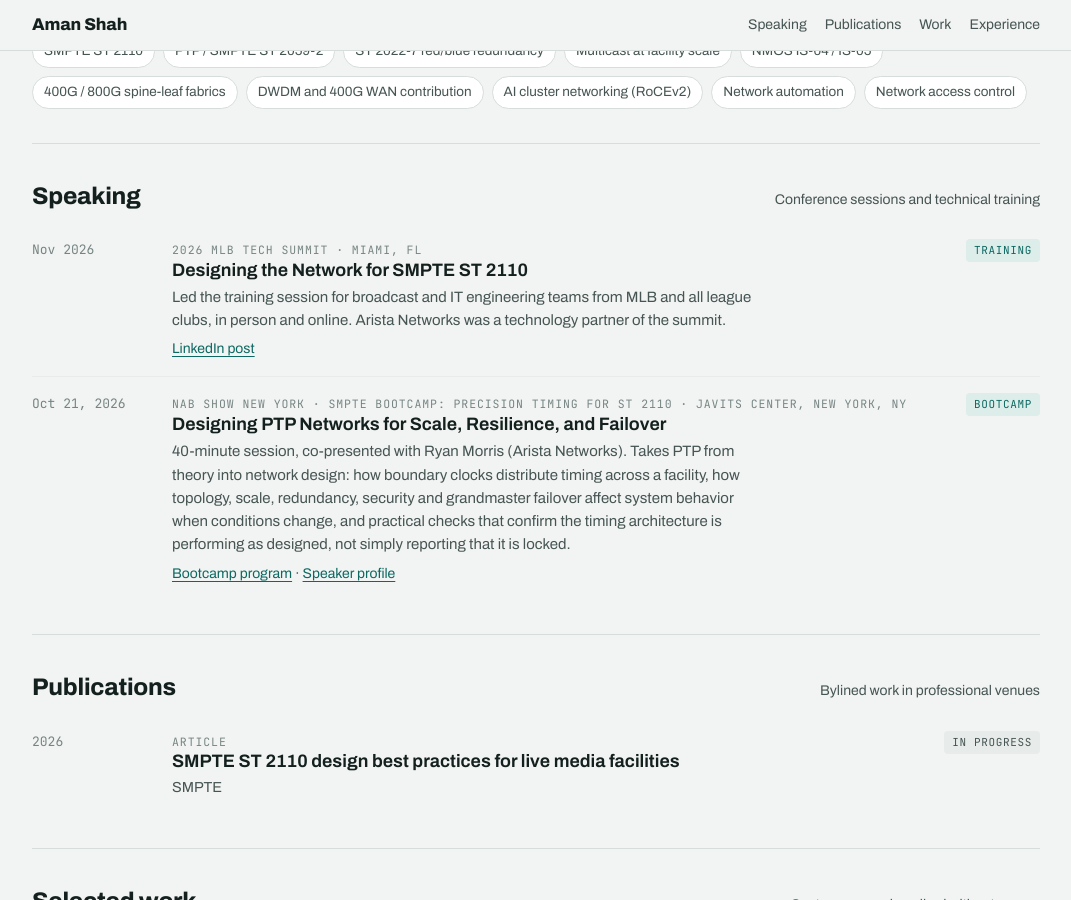
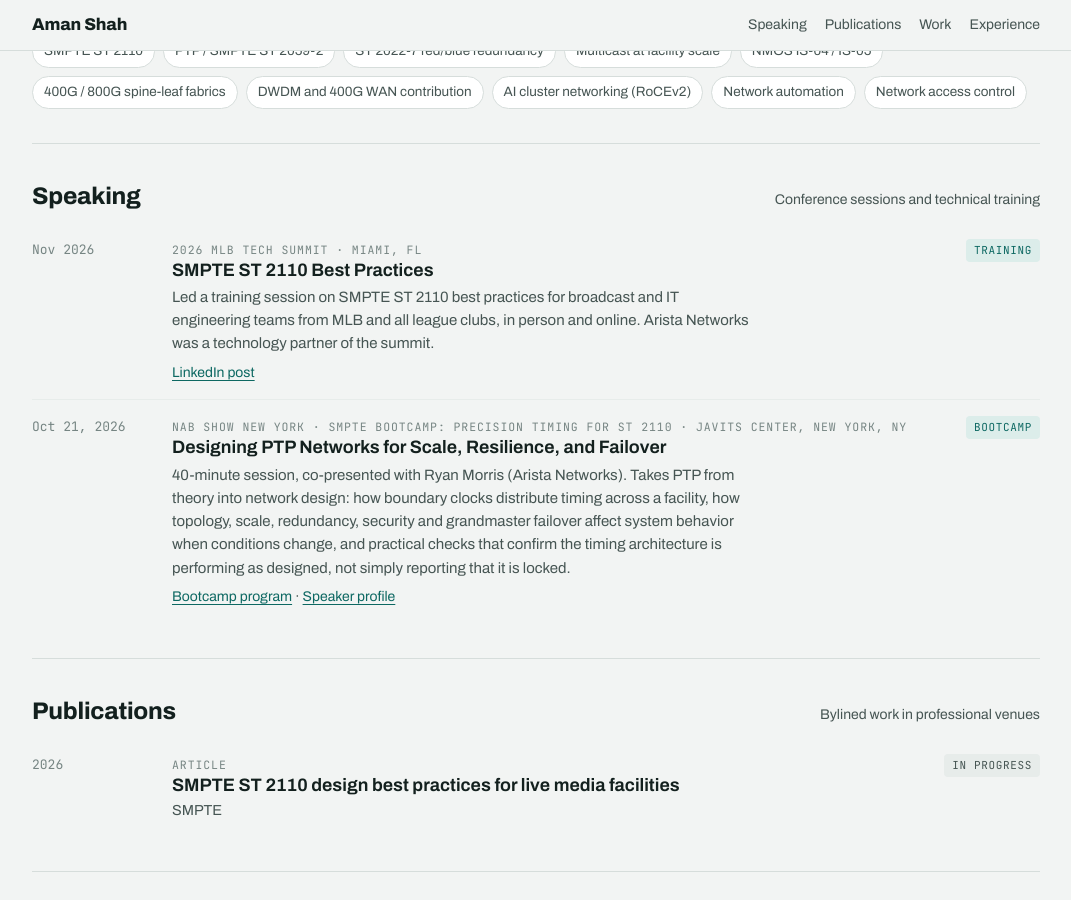
Before and after one commit to Amanshah91/amanshah91.github.io, a Jekyll site: the page built from index.html, in a window 1280 px wide and 900 px high, scrolled down 508 px. Shown: the whole window, without its empty margins (104-1175 px from the left). Built offline with Jekyll 4.4.1, drawn with Linux system fonts in a browser that asks for light colours.

Commit message:
Speaking: MLB Tech Summit topic is ST 2110 best practices
Co-Authored-By: Claude Opus 5.5 <noreply@anthropic.com>
Claude-Session: https://claude.ai/code/session_016ECpXB9SB4zXKomSvGvhZo

```diff
--- a/_data/speaking.yml
+++ b/_data/speaking.yml
@@ -3,11 +3,11 @@
 # url: main link for the title. links: extra links shown under the entry (slides, recording, photos)
 
 - date: Nov 2026
-  title: Designing the Network for SMPTE ST 2110
+  title: SMPTE ST 2110 Best Practices
   kind: Training
   event: 2026 MLB Tech Summit
   place: Miami, FL
-  note: Led the training session for broadcast and IT engineering teams from MLB and all league clubs, in person and online. Arista Networks was a technology partner of the summit.
+  note: Led a training session on SMPTE ST 2110 best practices for broadcast and IT engineering teams from MLB and all league clubs, in person and online. Arista Networks was a technology partner of the summit.
   url:
   links:
     - label: LinkedIn post
```
